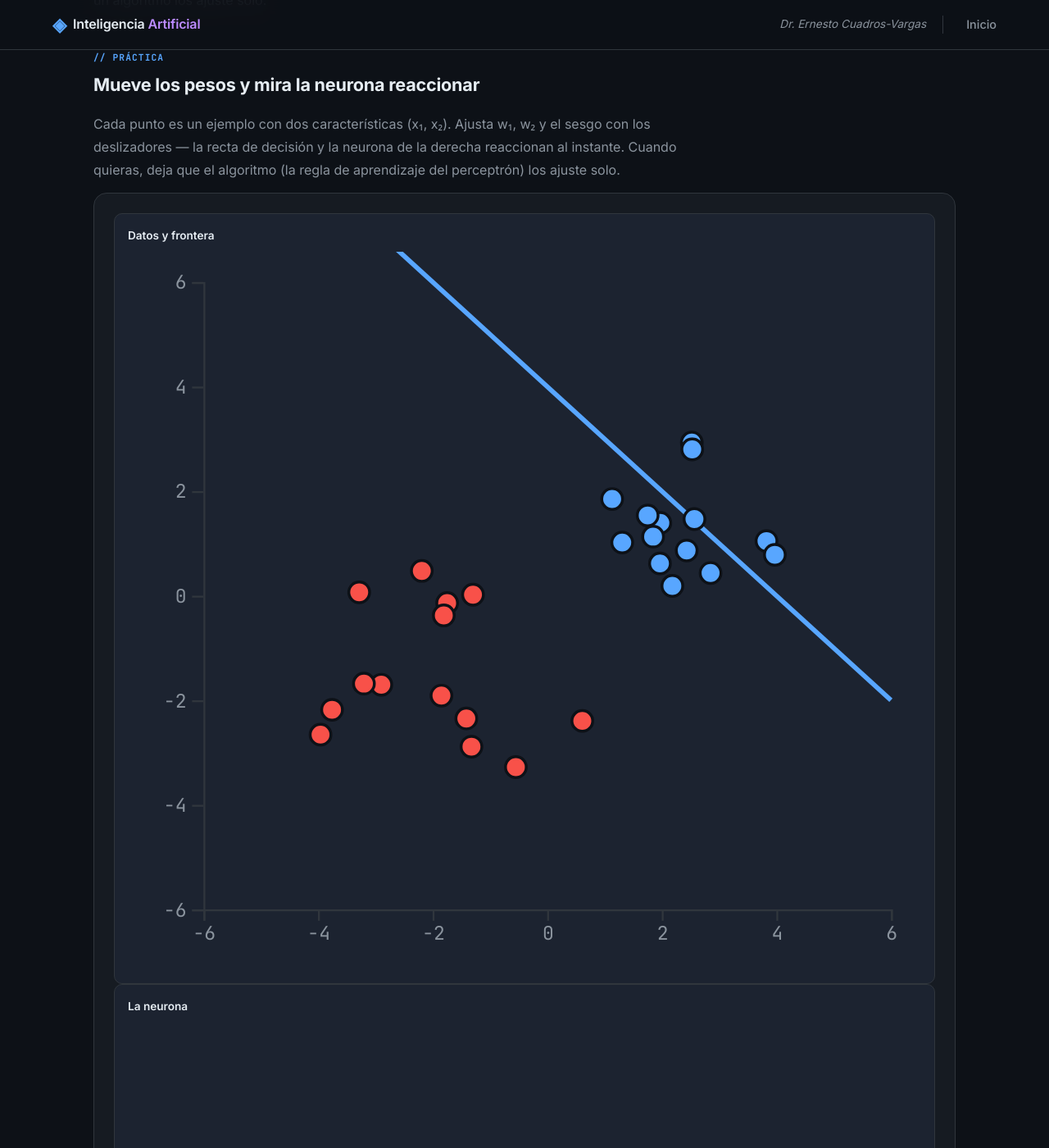
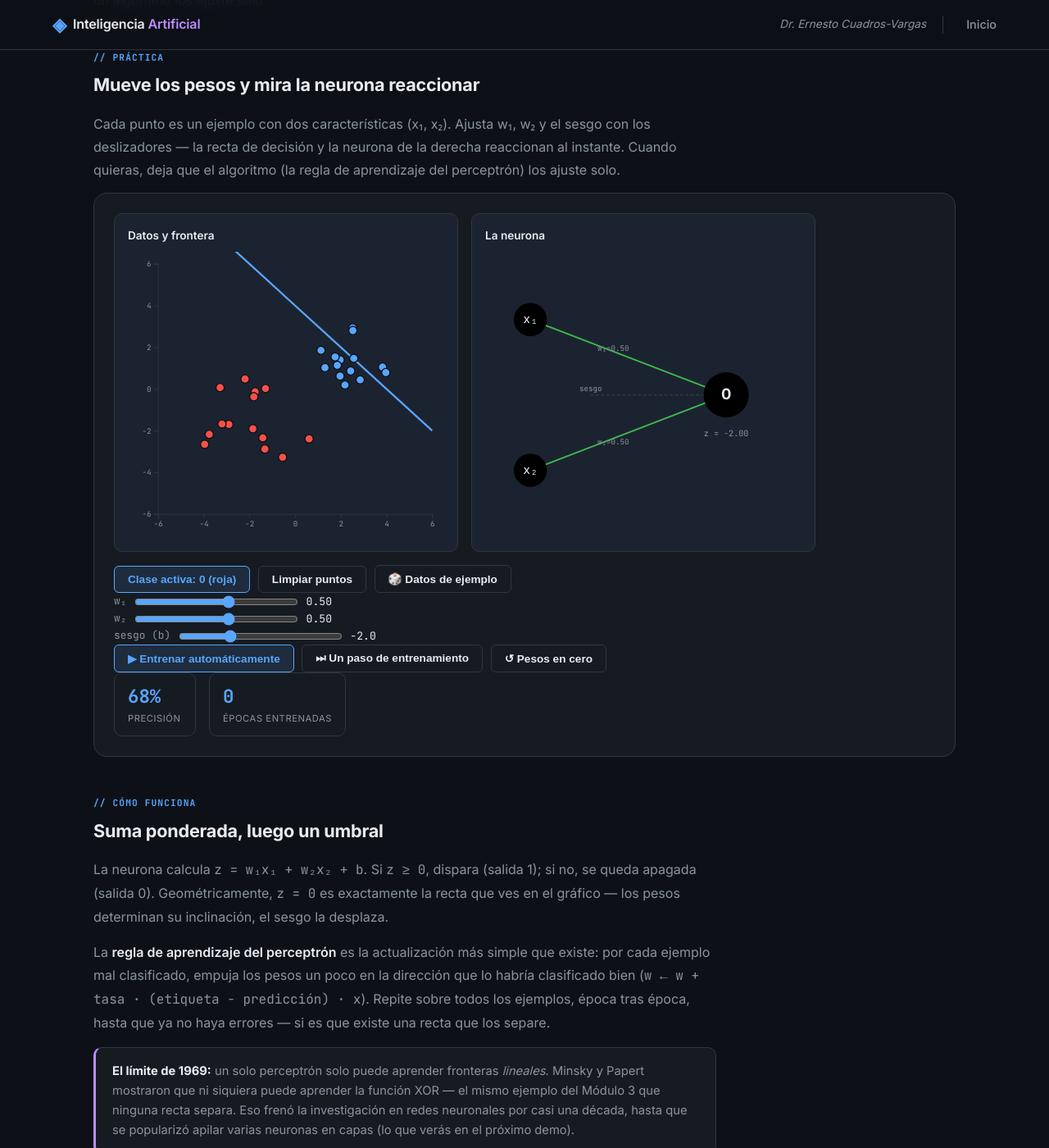
Before and after one commit to ecuadros/Inteligencia-Artificial, a Jekyll site: the page built from modulo-05-redes-neuronales/perceptron-manual.html, in a window 1280 px wide and 1400 px high, scrolled down 655 px. Shown: the whole window at 82% size. Built offline with Jekyll 4.4.1, drawn with Linux system fonts in a browser that asks for light colours.

Commit message:
Pone los dos gráficos del perceptrón lado a lado
.chart-box dependía de que su contenedor fuera flex, pero .game-panel
es un bloque normal, así que cada gráfico ocupaba el ancho completo y
se apilaba verticalmente (SVG escalado a >1000px). Se agrega .chart-row
como contenedor flex reutilizable y se envuelven ambos gráficos ahí,
con los controles debajo, para que todo el panel de práctica quepa en
una sola pantalla.

Co-Authored-By: Claude Sonnet 5 <noreply@anthropic.com>

```diff
--- a/assets/css/main.css
+++ b/assets/css/main.css
@@ -1675,6 +1675,15 @@ details.info-toggle .toggle-body li { margin-bottom: 0.4rem; }
 
 .chart-box.wide { flex-basis: 100%; }
 
+.chart-row {
+  display: flex;
+  flex-wrap: wrap;
+  gap: 1rem;
+  margin-bottom: 1rem;
+}
+
+.chart-row .chart-box { flex: 1 1 320px; max-width: 420px; }
+
 .chart-box h3 {
   margin-top: 0;
   font-size: 0.85rem;
--- a/modulo-05-redes-neuronales/perceptron-manual.html
+++ b/modulo-05-redes-neuronales/perceptron-manual.html
@@ -46,6 +46,7 @@ next_title: "Red neuronal entrenando en vivo sobre dígitos dibujados"
   </p>
 
   <div class="game-panel">
+    <div class="chart-row">
       <div class="chart-box">
         <h3>Datos y frontera</h3>
         <div id="pc-scatter"></div>
@@ -54,6 +55,7 @@ next_title: "Red neuronal entrenando en vivo sobre dígitos dibujados"
       <div class="chart-box">
         <h3>La neurona</h3>
         <div id="pc-neuron"></div>
+      </div>
     </div>
 
     <div class="vacuum-controls">
```
Lines whose indentation alone changed are shown as unchanged.
